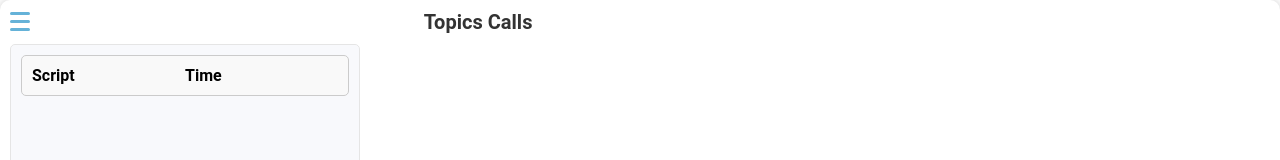
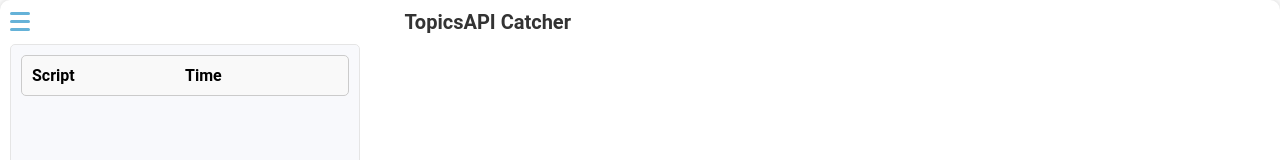
Before and after one commit to Paul2803k/TopicsAPICatcher, a browser extension: page main.html in a window 1280 px wide. Shown: the top 160 px of the page. Drawn offline with Linux system fonts and the light colour scheme.

Commit message:
small changes

```diff
--- a/main.css
+++ b/main.css
@@ -64,7 +64,6 @@ body {
     opacity: 0; /* When hidden, set opacity to 0 */
 }
 
-/* Hamburger icon styles */
 #menu__toggle {
     opacity: 0;
 }
--- a/main.html
+++ b/main.html
@@ -13,7 +13,7 @@
                     <span></span>
                 </label>
             </div>
-            <div id="title">Topics Calls</div>
+            <div id="title">TopicsAPI Catcher</div>
         </div>
         <div id="menu">
             <ul>
```
